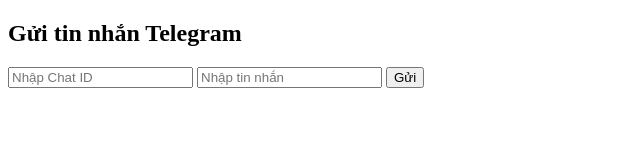
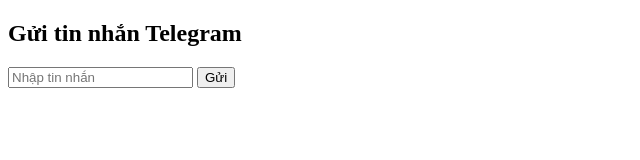
Before and after one commit to dungvip01xyz/dung, a plain HTML site: page index.html in a window 1280 px wide. Shown: the whole page, without its empty margins (0-640 px from the left). Drawn offline with Linux system fonts and the light colour scheme.

Commit message:
Update index.html

```diff
--- a/index.html
+++ b/index.html
@@ -7,7 +7,6 @@
 </head>
 <body>
     <h2>Gửi tin nhắn Telegram</h2>
-    <input type="text" id="chat_id" placeholder="Nhập Chat ID">
     <input type="text" id="message" placeholder="Nhập tin nhắn">
     <button onclick="sendMessage()">Gửi</button>
     <p id="status"></p>
```
